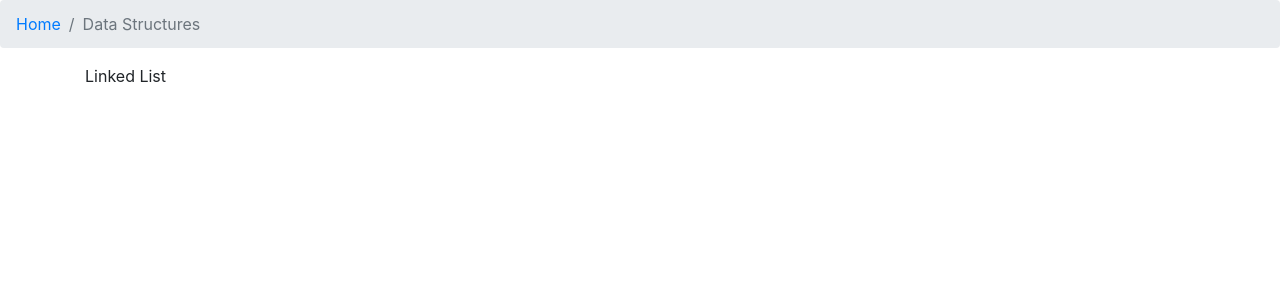
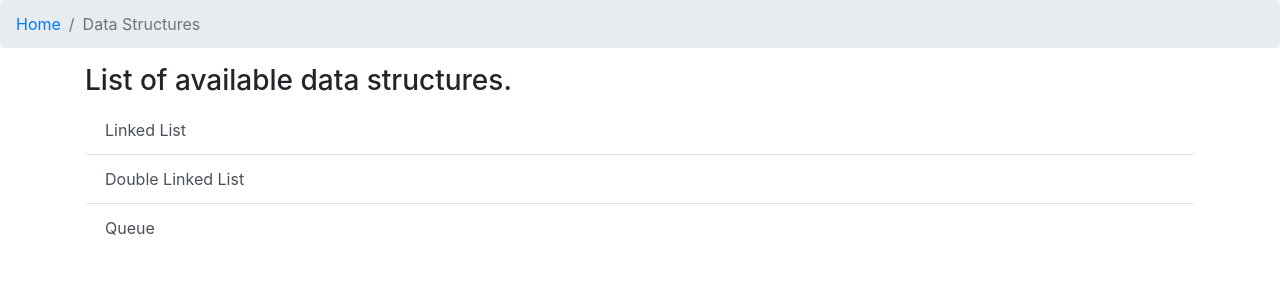
Before and after one commit to vishnurvn/website-ds-algo-math, a Flask app: page /datastructures in a window 1280 px wide. Shown: the top 308 px of the page. Run offline with Flask 2, Linux system fonts and the light colour scheme; some libraries are stand-ins or nearby versions.

Commit message:
Updated with new endpoints in routes.py Added and updated html files

```diff
--- a/app/data_structures/routes.py
+++ b/app/data_structures/routes.py
@@ -12,6 +12,24 @@ def ds_home():
     #     "name": item['display_name']
     # }]
     data_structure = [{
-        "name": "Linked List"
+        "display_name": "Linked List",
+        "name": "linked_list",
+        "gist": "361d250a135c165524d44ccdc7b7e128"
+    }, {
+        "display_name": "Double Linked List",
+        "name": "double_linked_list",
+        "gist": "e9c5e374a9f17d5536196283168d6758"
+    }, {
+        "display_name": "Queue",
+        "name": "queue",
+        "gist": "40ad8fa6bcd9d99348f1d334578307ce"
     }]
     return render_template('ds_main.html', data=data_structure)
+
+
+@ds.route('/datastructures/<string:d_s>')
+def test_route(d_s):
+    gist_link = "https://gist.github.com/vishnurvn/{}.js".format(d_s)
+    return render_template('data_structure_detail.html', link={
+        "link": gist_link
+    })
--- a/app/templates/base.html
+++ b/app/templates/base.html
@@ -2,7 +2,7 @@
 <html lang="en">
 <head>
     <meta charset="UTF-8">
-    <title>Title</title>
+    <title>Folio</title>
     <link rel="stylesheet" href="https://stackpath.bootstrapcdn.com/bootstrap/4.5.2/css/bootstrap.min.css"
           integrity="sha384-JcKb8q3iqJ61gNV9KGb8thSsNjpSL0n8PARn9HuZOnIxN0hoP+VmmDGMN5t9UJ0Z" crossorigin="anonymous">
     <script src="https://code.jquery.com/jquery-3.5.1.slim.min.js"
--- a/app/templates/ds_main.html
+++ b/app/templates/ds_main.html
@@ -6,8 +6,12 @@
 
 {% block content %}
 <div class="container">
-    {% for item in data %}
-        <p>{{ item.name }}</p>
-    {% endfor %}
+    <h3>List of available data structures.</h3>
+    <ul class="list-group list-group-flush">
+        {% for item in data %}
+        <a href="{{ url_for('data_structs.test_route', d_s=item.gist) }}"
+           class="btn list-group-item list-group-item-action">{{ item.display_name }}</a>
+        {% endfor %}
+    </ul>
 </div>
 {% endblock %}
```
Also changed, not shown: app/templates/data_structure_detail.html (added, +16 -0 lines), app/templates/main.html (+13 -5 lines).
